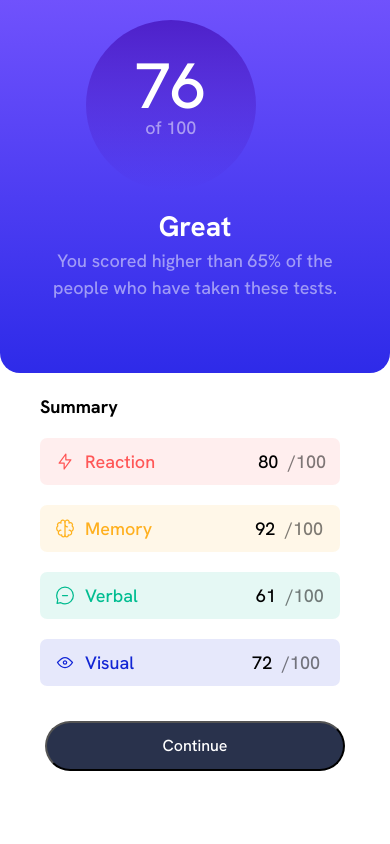
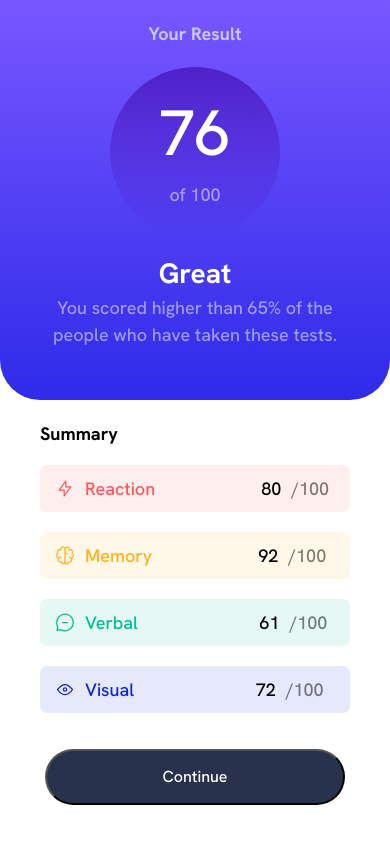
Before and after one commit to rubensantos12/Frontend-Mentor-Results-Sumary, a website built with Vite: page index.html in a window 390 px wide. Built offline with nearby package versions, Linux system fonts and the light colour scheme.

Commit message:
Changed from px to rem A few changes to mobile

```diff
--- a/index.html
+++ b/index.html
@@ -30,7 +30,7 @@
         <h1 class="summary">Summary</h1>
         <ul class="result-list" role="list">
           <li>
-            <div class="width-500 clr-reaction-background" style="border-radius: 7px">
+            <div class="clr-reaction-background">
               <img src="images/icon-reaction.svg" alt="" class="reaction-image">
               <p class="reaction-result_a | clr-reaction">
                 Reaction
@@ -42,7 +42,7 @@
             </div>
           </li>
           <li>
-            <div class="width-500 clr-memory-background" style="border-radius: 7px">
+            <div class="clr-memory-background">
               <img src="images/icon-memory.svg" alt="" class="memory-image">
               <p class="memory-result_a | clr-memory">
                 Memory
@@ -54,7 +54,7 @@
             </div>
           </li>
           <li>
-            <div class="width-500 clr-verbal-background" style="border-radius: 7px">
+            <div class="clr-verbal-background">
               <img src="images/icon-verbal.svg" alt="" class="verbal-image">
               <p class="verbal-result_a | clr-verbal">
                 Verbal
@@ -66,7 +66,7 @@
             </div>
           </li>
           <li>
-            <div class="width-500 clr-visual-background" style="border-radius: 7px">
+            <div class="clr-visual-background">
               <img src="images/icon-visual.svg" alt="" class="visual-image">
               <p class="visual-result_a | clr-visual">
                 Visual
--- a/style.css
+++ b/style.css
@@ -27,9 +27,9 @@
   --fw-semi-bold: 700;
   --fw-bold: 800;
 
-  --fs: 18px;
+  --fs: 1.125rem;
 
-  --width-200: 200px;
+  --width-200: 12.5rem;
 }
 
 /* Box sizing rules */
@@ -114,7 +114,13 @@ select {
 }
 
 li {
-  margin: 0px 0px 20px 0px;
+  margin: 0rem 0rem 1.25rem 0rem;
+}
+
+body{
+  display: flex;
+  justify-content: center;
+  align-items: center;
 }
 
 .sec-div {
@@ -124,23 +130,23 @@ li {
 .left-header {
   color: var(--clr-neutral-300);
   font-size: var(--fs);
-  padding-top: 20px;
-  padding-bottom: 20px;
+  padding-top: 1.25rem;
+  padding-bottom: 1.25rem;
 }
 
 .result-circle {
-  width: 170px;
-  height: 170px;
+  width: 10.625rem;
+  height: 10.625rem;
   background: linear-gradient(var(--clr-background-circle-1), var(--clr-background-circle-2));
   border-radius: 50%;
-  margin-left: 22%;
-  margin-right: 50%;
+  margin-left: auto;
+  margin-right: auto;
 }
 
 .score {
   color: var(--clr-neutral-100);
-  font-size: 64px;
-  margin-bottom: -20px;
+  font-size: 4rem;
+  margin-bottom: auto;
 }
 
 .max-score {
@@ -149,9 +155,9 @@ li {
 }
 
 .left-second-header {
-  font-size: 28px;
+  font-size: 1.75rem;
   color: var(--clr-neutral-100);
-  margin-top: 15px;
+  margin-top: 0.938rem;
 }
 
 .score-resume {
@@ -176,27 +182,36 @@ li {
 .visual-result_b,
 .visual-image {
   display: inline;
-  padding: 10px 5px;
+  padding: 0.625rem 0.313rem;
 }
 
 .left-result-panel {
-  height: 420px;
-  width: 300px;
+  height: 26.25rem;
+  width: 18.75rem;
   border-radius: 20px;
   background: linear-gradient(var(--clr-background-1), var(--clr-background-2));
 }
 
 .summary {
-  margin-top: 20px;
-  margin-left: -180px;
+  margin-top: 1.25rem;
+  margin-left: -11.25rem;
   font-size: var(--fs);
+}
+
+.clr-memory-background,
+.clr-reaction-background,
+.clr-verbal-background,
+.clr-visual-background {
+  display: flex;
+  border-radius: 7px;
+  width: 18.75rem;
 }
 
 .visual-image,
 .verbal-image,
 .reaction-image,
 .memory-image {
-  margin-left: 10px;
+  margin-left: 0.625rem;
 }
 
 .reaction-result_b,
@@ -210,27 +225,35 @@ li {
 }
 
 .button {
-  width: 300px;
+  width: 18.75rem;
   border-radius: 30px;
-  height: 50px;
-  margin-left: 12%;
-  margin-top: 15px;
+  height: 3.5rem;
+  margin-left: 2.5rem;
+  margin-top: 1rem;
   background-color: var(--clr-neutral-400);
   color: var(--clr-neutral-100);
   font-size: 16px;
 }
 
+.button:hover {
+  background: linear-gradient(var(--clr-background-1), var(--clr-background-2));
+}
 
 @media(max-width: 640px) {
 
-  .main-div {
+  body {
     display: block;
-    justify-content: center;
-    align-items: center;
+  }
+
+  .sec-div {
+    float: none;
   }
 
   .left-result-panel {
-    margin-top: -120px;
+    border-radius: 0;
+    border-bottom-left-radius: 40px;
+    border-bottom-right-radius: 40px;
+    height: 25rem;
     width: 100%;
   }
 
@@ -248,7 +271,19 @@ li {
   .clr-reaction-background,
   .clr-verbal-background,
   .clr-visual-background {
-    width: 500px;
+    width: auto;
+    margin-right: auto;
+  }
+
+  .right-result-panel {
+    display: flexbox;
+    justify-content: center;
+    align-items: center;
+  }
+
+  .result-list {
+    padding-right: 40px;
+    margin-right: auto;
   }
 
   .button {
@@ -256,6 +291,8 @@ li {
     margin-right: auto;
   }
 }
+
+
 
 /* Utility classes */
 
@@ -334,8 +371,3 @@ li {
 .fw-bold {
   font-weight: var(--fw-bold);
 }
-
-.width-500 {
-  display: flex;
-  width: 300px;
-}
```
